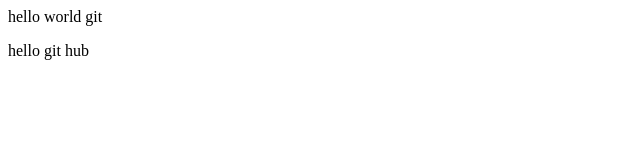
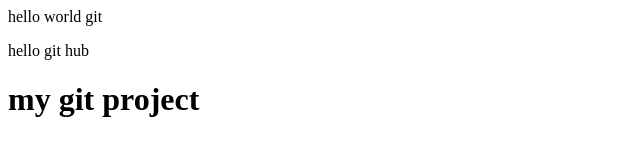
Before and after one commit to vamsi864/newCoding, a plain HTML site: page index.html in a window 1280 px wide. Shown: the whole page, without its empty margins (0-640 px from the left). Drawn offline with Linux system fonts and the light colour scheme.

Commit message:
new commit added

```diff
--- a/index.html
+++ b/index.html
@@ -1,2 +1,3 @@
 <p> hello world git</p>
 <p>hello git hub</p>
+<h1>my git project</h1>
```
